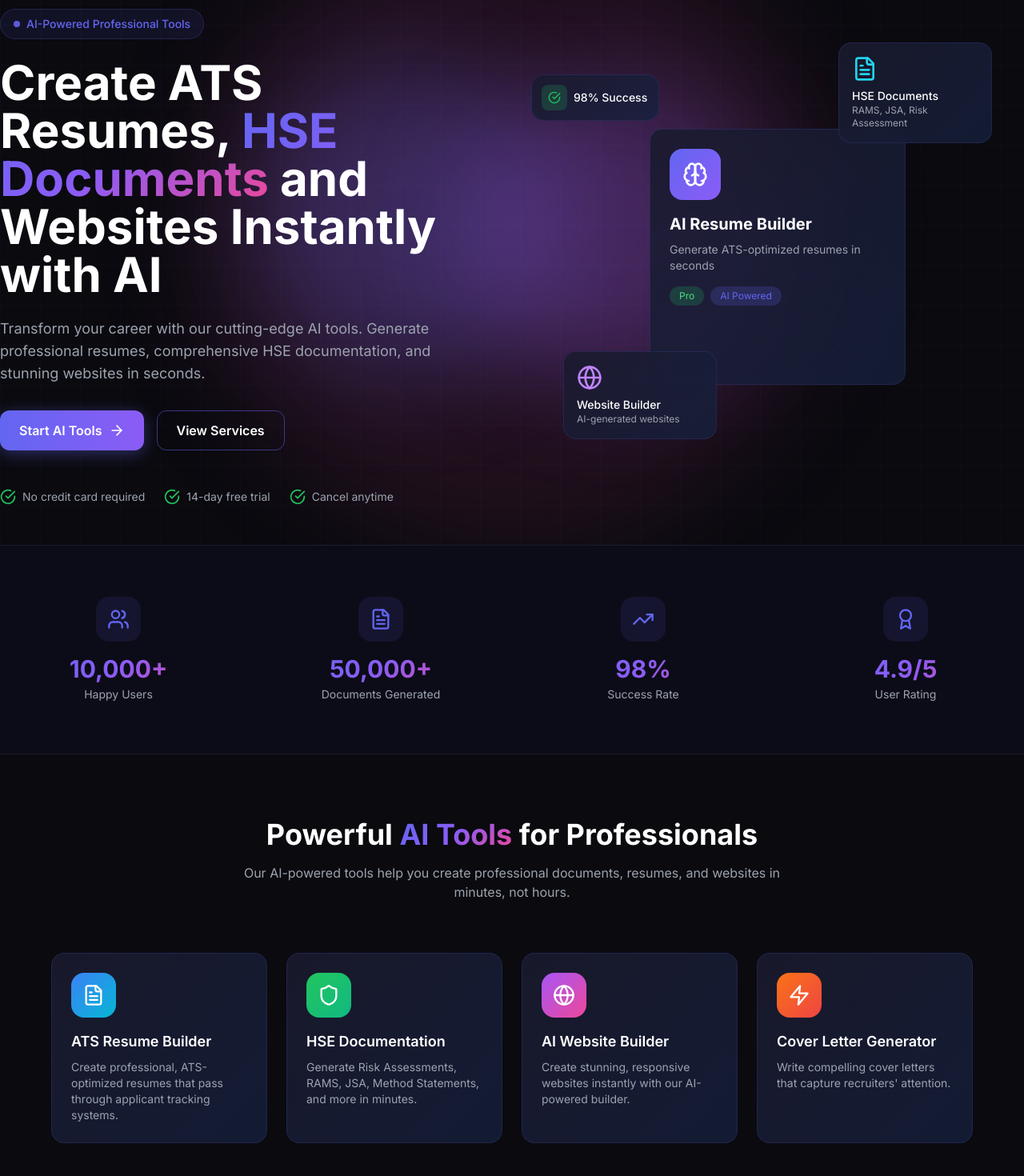
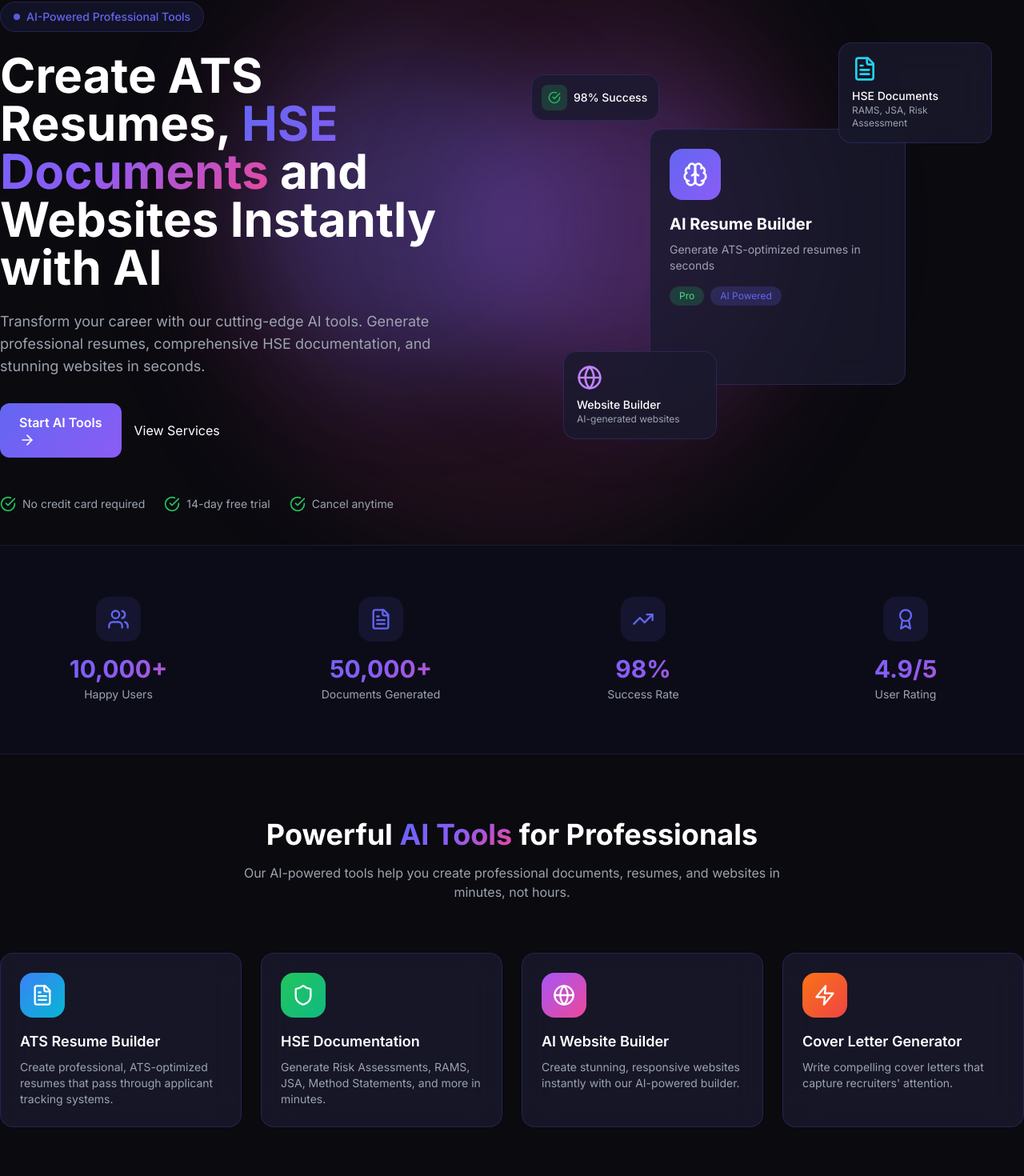
Before and after one commit to alirazasafetydocs-commits/sar-trends-ai, a Next.js app in the folder sartrends-store-site/: page / in a window 1280 px wide. Shown: the part 119-1589 px from the top of the page at 80% size. Built offline with nearby package versions, Linux system fonts and the light colour scheme.

Commit message:
Fix CSS styles for Vercel deployment

```diff
--- a/sartrends-store-site/app/globals.css
+++ b/sartrends-store-site/app/globals.css
@@ -4,16 +4,7 @@
 @tailwind components;
 @tailwind utilities;
 
-:root {
-  --primary: #6366f1;
-  --secondary: #8b5cf6;
-  --accent: #06b6d4;
-  --dark-900: #0a0a0f;
-  --dark-800: #0f0f23;
-  --dark-700: #1a1a2e;
-  --dark-600: #16213e;
-}
-
+/* Base styles - these will always work */
 * {
   box-sizing: border-box;
   padding: 0;
@@ -25,11 +16,172 @@ body {
   max-width: 100vw;
   overflow-x: hidden;
   font-family: 'Inter', system-ui, sans-serif;
-  background-color: #0a0a0f;
-  color: #ffffff;
 }
 
-/* Custom Scrollbar */
+/* Force light visibility */
+body {
+  background: linear-gradient(135deg, #0f0f23 0%, #1a1a2e 100%);
+  color: #ffffff;
+  min-height: 100vh;
+}
+
+/* Fallback styles - these work even without Tailwind */
+.container {
+  max-width: 1200px;
+  margin: 0 auto;
+  padding: 0 20px;
+}
+
+.text-center { text-align: center; }
+.text-white { color: white; }
+.text-gray-400 { color: #9ca3af; }
+.text-gray-300 { color: #d1d5db; }
+
+/* Grid fallback */
+.grid {
+  display: grid;
+}
+
+@media (min-width: 768px) {
+  .md\:grid-cols-2 { grid-template-columns: repeat(2, 1fr); }
+  .md\:grid-cols-3 { grid-template-columns: repeat(3, 1fr); }
+  .md\:grid-cols-4 { grid-template-columns: repeat(4, 1fr); }
+}
+
+@media (min-width: 1024px) {
+  .lg\:grid-cols-2 { grid-template-columns: repeat(2, 1fr); }
+  .lg\:grid-cols-3 { grid-template-columns: repeat(3, 1fr); }
+  .lg\:grid-cols-4 { grid-template-columns: repeat(4, 1fr); }
+}
+
+/* Flex fallback */
+.flex { display: flex; }
+.flex-col { flex-direction: column; }
+.items-center { align-items: center; }
+.justify-center { justify-content: center; }
+.justify-between { justify-content: space-between; }
+
+/* Gap */
+.gap-4 { gap: 1rem; }
+.gap-6 { gap: 1.5rem; }
+.gap-8 { gap: 2rem; }
+
+/* Padding/Margin */
+.p-4 { padding: 1rem; }
+.p-6 { padding: 1.5rem; }
+.p-8 { padding: 2rem; }
+.py-4 { padding-top: 1rem; padding-bottom: 1rem; }
+.px-4 { padding-left: 1rem; padding-right: 1rem; }
+.mb-2 { margin-bottom: 0.5rem; }
+.mb-4 { margin-bottom: 1rem; }
+.mb-6 { margin-bottom: 1.5rem; }
+.mb-8 { margin-bottom: 2rem; }
+.mb-12 { margin-bottom: 3rem; }
+.mt-4 { margin-top: 1rem; }
+.mt-8 { margin-top: 2rem; }
+
+/* Typography */
+.text-sm { font-size: 0.875rem; }
+.text-lg { font-size: 1.125rem; }
+.text-xl { font-size: 1.25rem; }
+.text-2xl { font-size: 1.5rem; }
+.text-3xl { font-size: 1.875rem; }
+.text-4xl { font-size: 2.25rem; }
+.text-5xl { font-size: 3rem; }
+.text-6xl { font-size: 3.75rem; }
+.font-bold { font-weight: 700; }
+.font-semibold { font-weight: 600; }
+.font-medium { font-weight: 500; }
+
+/* Colors */
+.text-primary { color: #6366f1; }
+.text-secondary { color: #8b5cf6; }
+.text-accent { color: #06b6d4; }
+.text-green-400 { color: #4ade80; }
+.text-yellow-400 { color: #facc15; }
+
+/* Background colors */
+.bg-dark-900 { background-color: #0a0a0f; }
+.bg-dark-800 { background-color: #0f0f23; }
+.bg-dark-700 { background-color: #1a1a2e; }
+.bg-primary { background-color: #6366f1; }
+.bg-secondary { background-color: #8b5cf6; }
+
+/* Borders */
+.rounded-lg { border-radius: 0.5rem; }
+.rounded-xl { border-radius: 0.75rem; }
+.rounded-2xl { border-radius: 1rem; }
+.rounded-full { border-radius: 9999px; }
+.border { border-width: 1px; }
+.border-white\/10 { border-color: rgba(255,255,255,0.1); }
+.border-primary\/20 { border-color: rgba(99,102,241,0.2); }
+
+/* Width/Height */
+.w-full { width: 100%; }
+.h-full { height: 100%; }
+.min-h-screen { min-height: 100vh; }
+.max-w-7xl { max-width: 80rem; }
+
+/* Position */
+.relative { position: relative; }
+.absolute { position: absolute; }
+.inset-0 { top: 0; right: 0; bottom: 0; left: 0; }
+.-z-10 { z-index: -10; }
+
+/* Overflow */
+.overflow-hidden { overflow: hidden; }
+
+/* Glass card effect */
+.glass-card {
+  background: rgba(26, 26, 46, 0.8);
+  backdrop-filter: blur(20px);
+  border: 1px solid rgba(99, 102, 241, 0.2);
+  border-radius: 16px;
+}
+
+/* Button primary */
+.btn-primary {
+  background: linear-gradient(135deg, #6366f1, #8b5cf6);
+  color: white;
+  padding: 12px 24px;
+  border-radius: 12px;
+  font-weight: 600;
+  display: inline-block;
+  text-decoration: none;
+  border: none;
+  cursor: pointer;
+  transition: all 0.3s;
+}
+
+.btn-primary:hover {
+  transform: translateY(-2px);
+  box-shadow: 0 10px 30px rgba(99, 102, 241, 0.4);
+}
+
+/* Gradient text */
+.gradient-text {
+  background: linear-gradient(135deg, #6366f1, #8b5cf6, #ec4899);
+  -webkit-background-clip: text;
+  -webkit-text-fill-color: transparent;
+  background-clip: text;
+}
+
+/* Section padding */
+.section-padding {
+  padding: 80px 0;
+}
+
+/* Card hover */
+.card-hover {
+  transition: all 0.3s ease;
+}
+
+.card-hover:hover {
+  transform: translateY(-5px);
+  box-shadow: 0 20px 40px rgba(99, 102, 241, 0.2);
+}
+
+/* Scrollbar */
 ::-webkit-scrollbar {
   width: 8px;
 }
@@ -39,129 +191,6 @@ body {
 }
 
 ::-webkit-scrollbar-thumb {
-  background: linear-gradient(180deg, #6366f1, #8b5cf6);
+  background: #6366f1;
   border-radius: 4px;
 }
-
-::-webkit-scrollbar-thumb:hover {
-  background: linear-gradient(180deg, #818cf8, #a78bfa);
-}
-
-/* Glassmorphism Classes */
-.glass {
-  background: rgba(26, 26, 46, 0.7);
-  backdrop-filter: blur(20px);
-  -webkit-backdrop-filter: blur(20px);
-  border: 1px solid rgba(99, 102, 241, 0.2);
-}
-
-.glass-card {
-  background: linear-gradient(135deg, rgba(26, 26, 46, 0.9) 0%, rgba(22, 33, 62, 0.8) 100%);
-  backdrop-filter: blur(20px);
-  -webkit-backdrop-filter: blur(20px);
-  border: 1px solid rgba(99, 102, 241, 0.15);
-  border-radius: 16px;
-}
-
-/* Neon Glow Effects */
-.neon-border {
-  position: relative;
-}
-
-.neon-border::before {
-  content: '';
-  position: absolute;
-  inset: -2px;
-  background: linear-gradient(45deg, #6366f1, #8b5cf6, #ec4899, #06b6d4);
-  border-radius: inherit;
-  z-index: -1;
-  opacity: 0;
-  transition: opacity 0.3s ease;
-}
-
-.neon-border:hover::before {
-  opacity: 1;
-  animation: borderGlow 2s linear infinite;
-}
-
-@keyframes borderGlow {
-  0% { filter: blur(4px) hue-rotate(0deg); }
-  100% { filter: blur(4px) hue-rotate(360deg); }
-}
-
-/* Gradient Text */
-.gradient-text {
-  background: linear-gradient(135deg, #6366f1 0%, #8b5cf6 50%, #ec4899 100%);
-  -webkit-background-clip: text;
-  -webkit-text-fill-color: transparent;
-  background-clip: text;
-}
-
-/* Button Styles */
-.btn-primary {
-  @apply px-6 py-3 bg-gradient-to-r from-primary to-secondary rounded-xl font-semibold text-white transition-all duration-300;
-  box-shadow: 0 4px 20px rgba(99, 102, 241, 0.4);
-}
-
-.btn-primary:hover {
-  transform: translateY(-2px);
-  box-shadow: 0 8px 30px rgba(99, 102, 241, 0.6);
-}
-
-.btn-secondary {
-  @apply px-6 py-3 border border-primary/50 rounded-xl font-semibold text-white transition-all duration-300 hover:bg-primary/20;
-}
-
-/* Floating Animation for Hero Elements */
-.float-animation {
-  animation: float 6s ease-in-out infinite;
-}
-
-.float-delay-1 {
-  animation-delay: -1s;
-}
-
-.float-delay-2 {
-  animation-delay: -2s;
-}
-
-.float-delay-3 {
-  animation-delay: -3s;
-}
-
-/* Section Styles */
-.section-padding {
-  @apply py-20 px-4 md:px-8 lg:px-16;
-}
-
-/* Container */
-.container-custom {
-  @apply max-w-7xl mx-auto;
-}
-
-/* Card Hover Effect */
-.card-hover {
-  @apply transition-all duration-300 hover:transform hover:-translate-y-2;
-}
-
-.card-hover:hover {
-  box-shadow: 0 20px 40px rgba(99, 102, 241, 0.2);
-}
-
-/* Background Patterns */
-.bg-grid {
-  background-image:
-    linear-gradient(rgba(99, 102, 241, 0.03) 1px, transparent 1px),
-    linear-gradient(90deg, rgba(99, 102, 241, 0.03) 1px, transparent 1px);
-  background-size: 50px 50px;
-}
-
-.bg-dots {
-  background-image: radial-gradient(rgba(99, 102, 241, 0.15) 1px, transparent 1px);
-  background-size: 20px 20px;
-}
-
-/* Smooth Scrolling */
-html {
-  scroll-behavior: smooth;
-}
```
Also changed, not shown: 1 other file (tests, documents, lock files or other folders).
